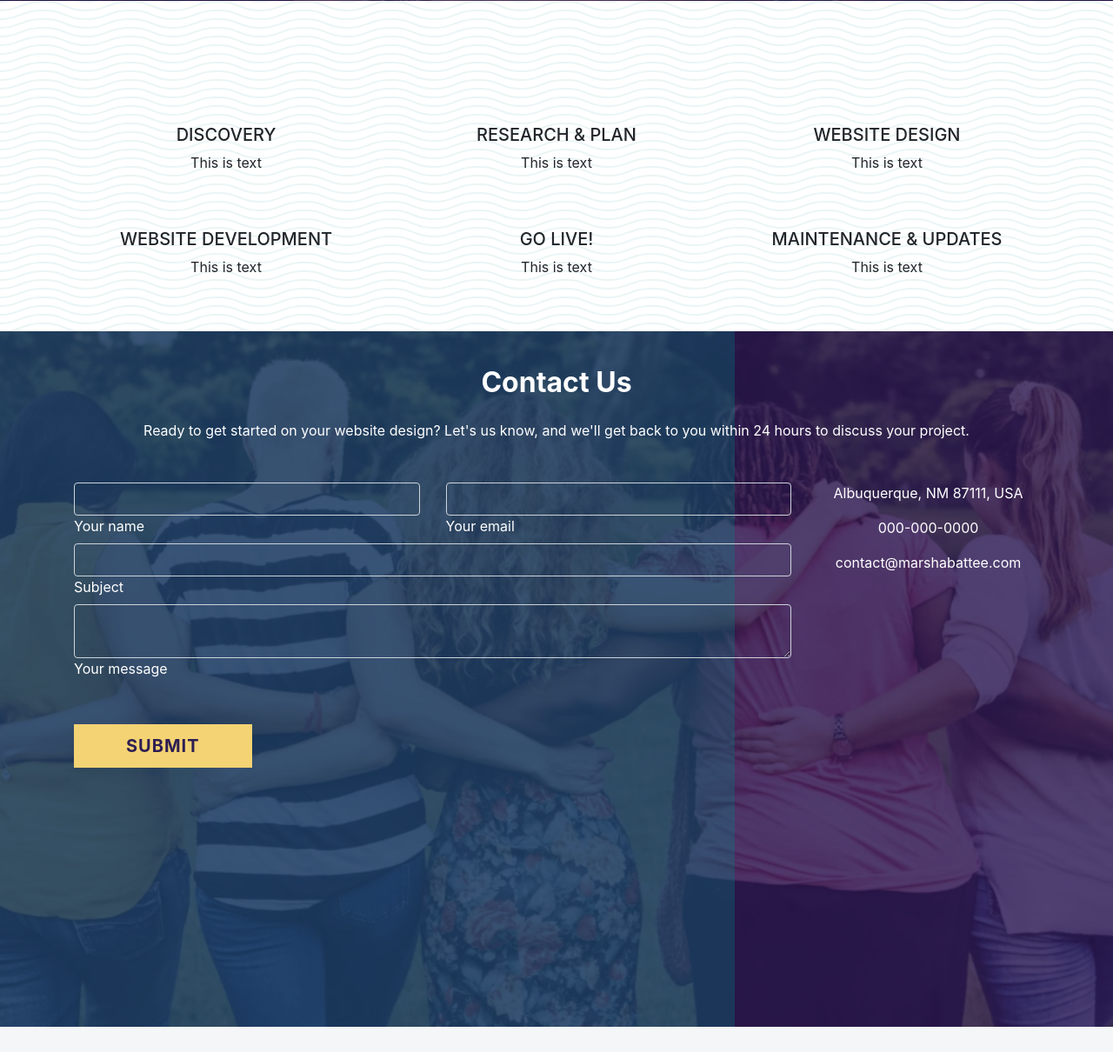
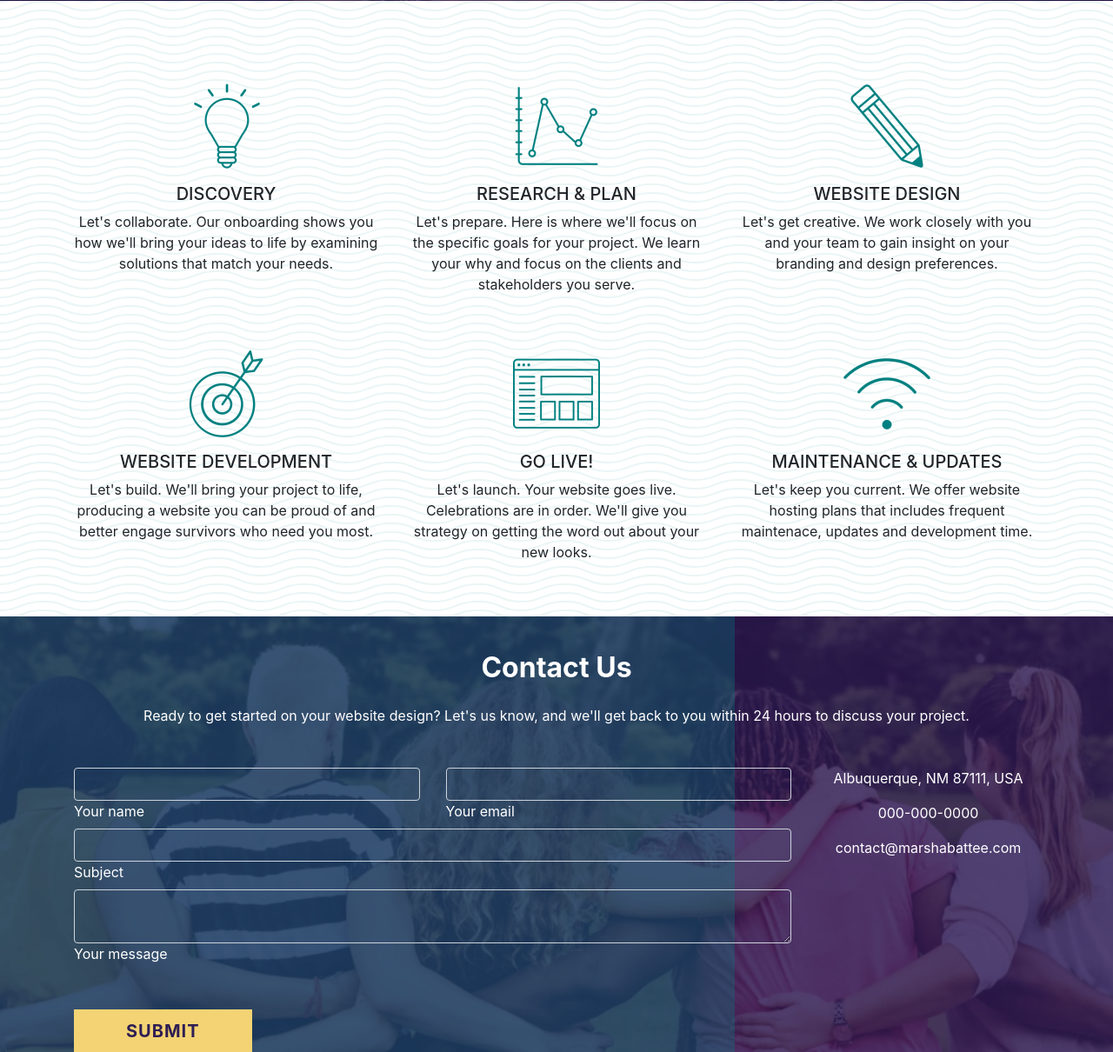
Before and after one commit to MarshaBat/pwp-marsha-battee, a PHP site: page / in a window 1280 px wide. Shown: the part 2030-3240 px from the top of the page at 87% size. Before the commit the page ends 3211 px from the top, so only its background shows below. Run offline with PHP 8.4, Linux system fonts and the light colour scheme; some libraries are stand-ins or nearby versions.

Commit message:
added context to our process section

```diff
--- a/public_html/index.php
+++ b/public_html/index.php
@@ -151,54 +151,64 @@
 		<!------------------------------------------------SECTION 4 - OUR PROCESS--------------------------------------->
 		<section class="bg-transparent our-process">
 			<div class="container my-5 py-5">
-				<div class="row text-center mt-5">
+				<div class="row text-center">
 
 					<div class="col-md-4 mt-5">
+						<img src="documentation/images/discovery-vector-pwp.png" alt="" width="100px" class="mb-3">
 						<h5>
 							DISCOVERY
 						</h5>
-						<p>This is text</p>
+						<p>Let's collaborate. Our onboarding shows you how we'll bring your ideas to life by examining
+							solutions that	match your needs.</p>
 					</div>
 
 					<div class="col-md-4 mt-5">
+						<img src="documentation/images/research-plan-vector-pwp.png" alt="" width="100px" class="mb-3">
 						<h5>
 							RESEARCH & PLAN
 						</h5>
-						<p>This is text</p>
+						<p>Let's prepare. Here is where we'll focus on the specific goals for your project. We learn your why
+							and focus on the clients and stakeholders you serve. </p>
 					</div>
 
 					<div class="col-md-4 mt-5">
+						<img src="documentation/images/design-vector-pwp.png" alt="" width="100px" class="mb-3">
 						<h5>
 							WEBSITE DESIGN
 						</h5>
-						<p>This is text</p>
+						<p>Let's get creative. We work closely with you and your team to gain insight on your branding and
+							design preferences.</p>
 					</div>
 
-
-
 					<div class="col-md-4 mt-5">
+						<img src="documentation/images/develop-vector-pwp.png" alt="" width="100px" class="mb-3">
 						<h5>
 							WEBSITE DEVELOPMENT
 						</h5>
-						<p>This is text</p>
+						<p>Let's build. We'll bring your project to life, producing a website you can be proud of and better
+							engage survivors who need you most.</p>
 					</div>
 
 					<div class="col-md-4 mt-5">
+						<img src="documentation/images/go-live-vector-pwp.png" alt="" width="100px" class="mb-3">
 						<h5>
 							GO LIVE!
 						</h5>
-						<p>This is text</p>
+						<p>Let's launch. Your website goes live. Celebrations are in order. We'll give you strategy on getting
+							the word out about your new looks.</p>
 					</div>
 
 					<div class="col-md-4 mt-5">
+						<img src="documentation/images/maintenance-vector-pwp.png" alt="" width="100px" class="mb-3">
 						<h5>
 							MAINTENANCE & UPDATES
 						</h5>
-						<p>This is text</p>
+						<p>Let's keep you current. We offer website hosting plans that includes frequent maintenace, updates
+							and development time.</p>
 					</div>
+				</div>
 
 
-				</>
 			</div>
 		</section>
 		<!------------------------------------------------SECTION 5 - PORTFOLIO------------------------------------------>
```
Also changed, not shown: public_html/documentation/images/discovery-vector-pwp.png (renamed from public_html/documentation/images/discovery vector pwp.png).
